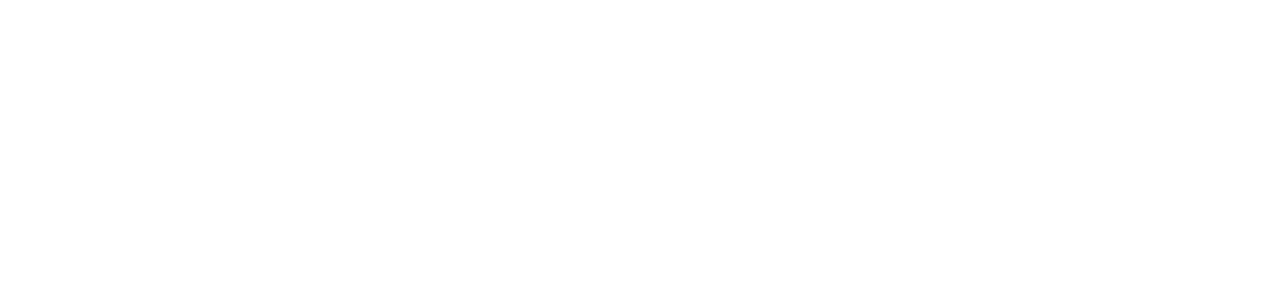
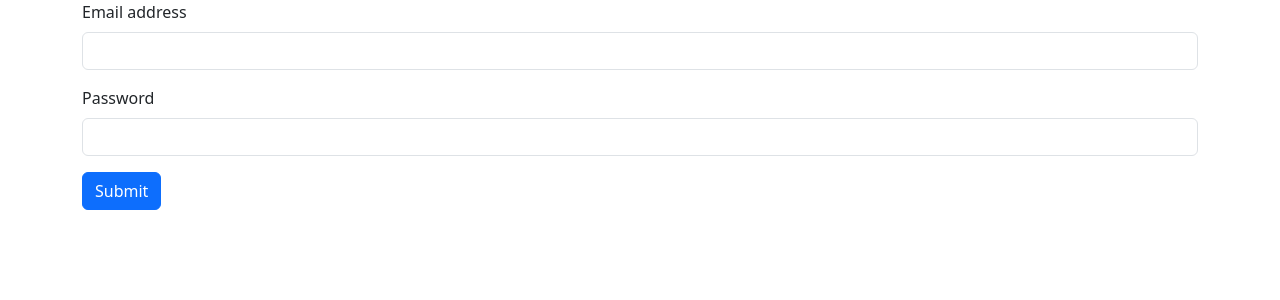
Before and after one commit to jonpfluger/00-vite-sandbox, a React (Vite) app: page / in a window 1280 px wide. Shown: the top 300 px of the page. Built offline with nearby package versions, Linux system fonts and the light colour scheme.

Commit message:
dynamically handles change on form

```diff
--- a/src/App.jsx
+++ b/src/App.jsx
@@ -7,9 +7,19 @@
     password: '',
   })
 
+  const handleInputChange = e => {
+    setFormState({
+      ...formState,
+      [e.target.name]: e.target.value
+    })
+  }
+
   return (
     <div className="container">
-
+      <Form
+        formState={formState}
+        handleInputChange={handleInputChange}
+      />
     </div>
   )
 }
--- a/src/components/Form.jsx
+++ b/src/components/Form.jsx
@@ -1,4 +1,4 @@
-const Form = () => {
+const Form = props => {
   return (
     <form>
       <div className="mb-3">
@@ -9,6 +9,9 @@
           Email address
         </label>
         <input
+          name="email"
+          value={props.formState.email}
+          onChange={props.handleInputChange}
           type="email"
           className="form-control"
           id="exampleInputEmail1"
@@ -23,6 +26,9 @@
           Password
         </label>
         <input
+          name="password"
+          value={props.formState.password}
+          onChange={props.handleInputChange}
           type="password"
           className="form-control"
           id="exampleInputPassword1"
```
